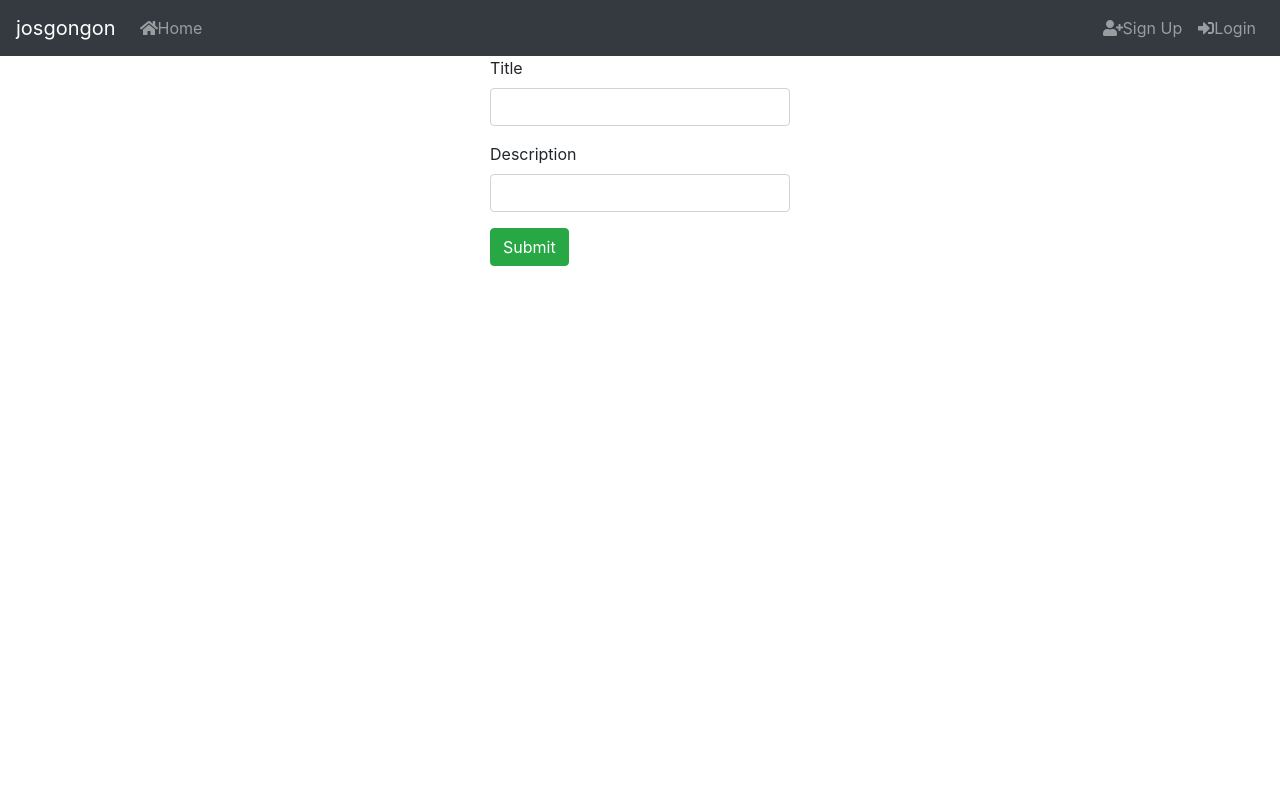
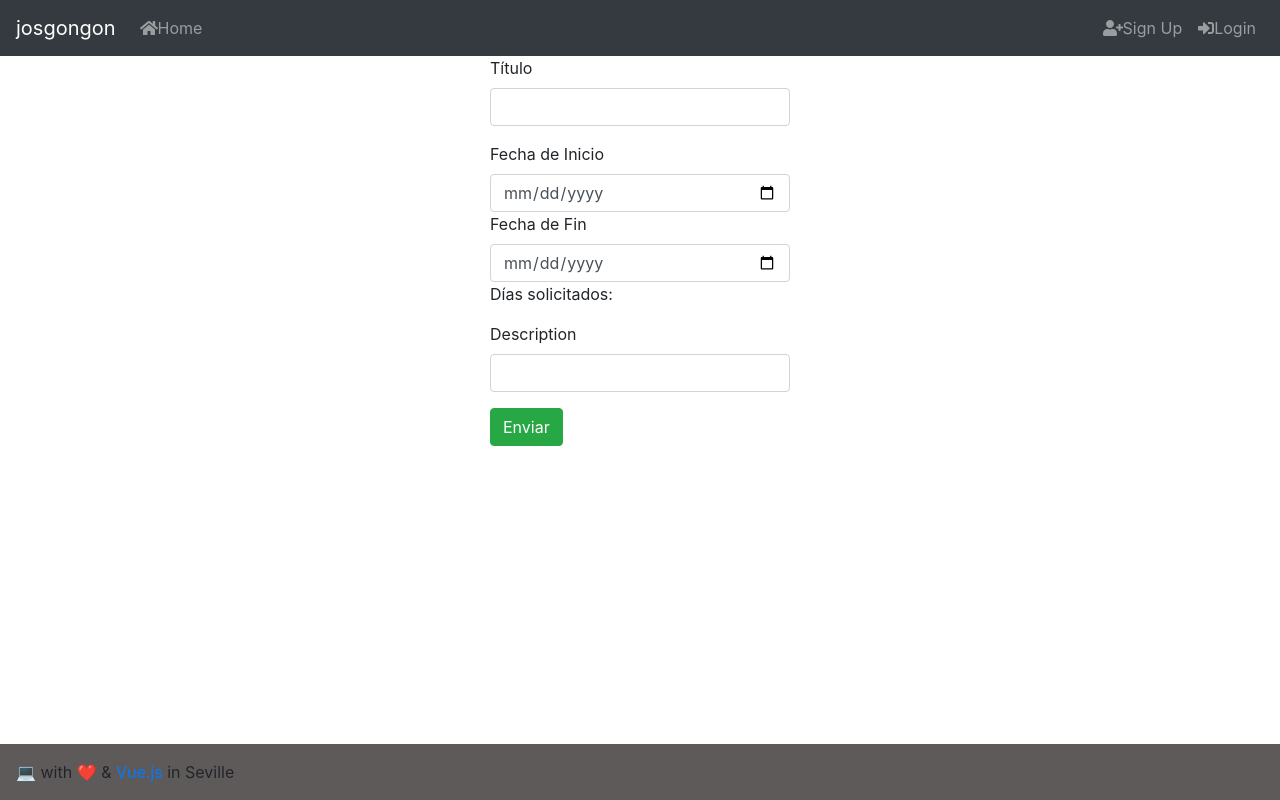
Before and after one commit to josgongon9/tfg-josgongon9-frontend, a Vue app: page /add in a window 1280 px wide. Built offline with nearby package versions, Linux system fonts and the light colour scheme.

Commit message:
add duration

```diff
--- a/package.json
+++ b/package.json
@@ -19,6 +19,7 @@
     "sass-loader": "^11.0.1",
     "vee-validate": "^2.2.15",
     "vue": "^2.6.10",
+    "vue-moment": "^4.1.0",
     "vue-router": "^3.0.3",
     "vuex": "^3.0.1"
   },
--- a/src/App.vue
+++ b/src/App.vue
@@ -59,11 +59,20 @@
     <div class="container">
       <router-view />
     </div>
+    <div class="footer">
+      <Footer />
+    </div>
   </div>
 </template>
 
 <script>
+import Footer from './views/Footer.vue'
+
 export default {
+  name: 'about',
+  components: {
+    Footer
+  },
   computed: {
     currentUser() {
       return this.$store.state.auth.user;
@@ -91,3 +100,11 @@ export default {
   }
 };
 </script>
+
+<style>
+.footer {
+  width: 100%;
+  min-height: 24vh;
+}
+
+</style>
--- a/src/main.js
+++ b/src/main.js
@@ -22,7 +22,6 @@ Vue.config.productionTip = false;
 
 Vue.use(VeeValidate);
 Vue.component('font-awesome-icon', FontAwesomeIcon);
-
 Vue.use(Vuex);
 
 new Vue({
--- a/src/views/AddVacation.vue
+++ b/src/views/AddVacation.vue
@@ -2,7 +2,7 @@
   <div class="submit-form">
     <div v-if="!submitted">
       <div class="form-group">
-        <label for="title">Title</label>
+        <label for="title">Título</label>
         <input
           type="text"
           class="form-control"
@@ -12,7 +12,32 @@
           name="title"
         />
       </div>
-
+      <div>
+        <label>Fecha de Inicio</label>
+        <input
+          type="date"
+          class="form-control"
+          v-model="vacation.startDate"
+          placeholder="Date"
+          required
+          @change="calculateDate"
+        />
+      </div>
+      <div>
+        <label>Fecha de Fin</label>
+        <input
+          type="date"
+          class="form-control"
+          v-model="vacation.endDate"
+          placeholder="Date"
+          required
+          @change="calculateDate"
+        />
+      </div>
+      <div id="date-result">
+        <p>Días solicitados:</p>
+        <p>{{resultDate}}</p>
+      </div>
       <div class="form-group">
         <label for="description">Description</label>
         <input
@@ -23,45 +48,64 @@
           name="description"
         />
       </div>
-
-      <button @click="saveVacation" class="btn btn-success">Submit</button>
+      <button @click="saveVacation" class="btn btn-success">Enviar</button>
     </div>
 
     <div v-else>
       <h4>You submitted successfully!</h4>
-      <button class="btn btn-success" @click="newVacation">Add</button>
+      <button class="btn btn-success" @click="newVacation">
+        Añadir vacaciones
+      </button>
     </div>
   </div>
 </template>
+<script>
 
-<script>
-import VacationDataService from "../services/VacationDataService";
+import VacationDataService from '../services/VacationDataService';
+import moment from "moment";
 export default {
-  name: "add-vacation",
+  name: 'add-vacation',
   data() {
     return {
       vacation: {
         id: null,
-        title: "",
-        description: "",
-        published: false
+        title: '',
+        description: '',
+        startDate: '',
+        endDate: '',
+        published: false,
       },
-      submitted: false
+      resultDate: '',
+      submitted: false,
     };
   },
+
   methods: {
+    calculateDate() {
+      //var fecha1 = moment(this.vacation.startDate);
+     // var fecha2 = moment(this.vacation.endDate);
+      //this.resultDate = fecha2.diff(fecha1, 'days');
+      //this.resultDate = this.vacation.startDate;
+      let start = moment(this.vacation.startDate);
+      let end = moment(this.vacation.endDate);
+      let duration = moment.duration(end.diff(start));
+      let days = duration.asDays();
+      this.resultDate = Math.round(days);
+    },
     saveVacation() {
       var data = {
         title: this.vacation.title,
-        description: this.vacation.description
+        description: this.vacation.description,
+        startDate: this.vacation.startDate,
+        endDate: this.vacation.endDate,
       };
       VacationDataService.create(data)
-        .then(response => {
+        .then((response) => {
           this.vacation.id = response.data.id;
           console.log(response.data);
           this.submitted = true;
         })
-        .catch(e => {
+        .catch((e) => {
           console.log(e);
         });
     },
@@ -69,8 +113,8 @@ export default {
     newVacation() {
       this.submitted = false;
       this.vacation = {};
-    }
-  }
+    },
+  },
 };
 </script>
 
--- a/src/views/AppFooter.vue
+++ b/src/views/Footer.vue
@@ -10,18 +10,15 @@ export default {
 }
 </script>
 
-<style lang="scss" scoped>
+<style >
   footer {
     box-sizing: border-box;
-    background-color: #cfd8dc;
+    background-color: #5f5a5a;
     bottom: 0;
     left: 0;
     padding: 1rem;
     position: absolute;
     width: 100%;
-    a {
-      text-decoration: none;
-      color: #546E7A;
-    }
+
   }
 </style>
--- a/src/views/VacationsList.vue
+++ b/src/views/VacationsList.vue
@@ -8,13 +8,13 @@
           <button class="btn btn-outline-secondary" type="button"
             @click="searchTitle"
           >
-            Search
+            Buscar
           </button>
         </div>
       </div>
     </div>
     <div class="col-md-6">
-      <h4>Vacations List</h4>
+      <h4>Mis vacaciones</h4>
       <ul class="list-group">
         <li class="list-group-item"
           :class="{ active: index == currentIndex }"
@@ -32,15 +32,15 @@
     </div>
     <div class="col-md-6">
       <div v-if="currentVacation">
-        <h4>Vacation</h4>
+        <h4>Vacaciones</h4>
         <div>
-          <label><strong>Title:</strong></label> {{ currentVacation.title }}
+          <label><strong>Título:</strong></label> {{ currentVacation.title }}
         </div>
         <div>
-          <label><strong>Description:</strong></label> {{ currentVacation.description }}
+          <label><strong>Descripción:</strong></label> {{ currentVacation.description }}
         </div>
         <div>
-          <label><strong>Status:</strong></label> {{ currentVacation.published ? "Published" : "Pending" }}
+          <label><strong>Estado:</strong></label> {{ currentVacation.published ? "Published" : "Pending" }}
         </div>
 
         <router-link :to="'/vacations/' + currentVacation.id" class="badge badge-warning">Edit</router-link>
```
Also changed, not shown: 1 other file (tests, documents, lock files or other folders).
